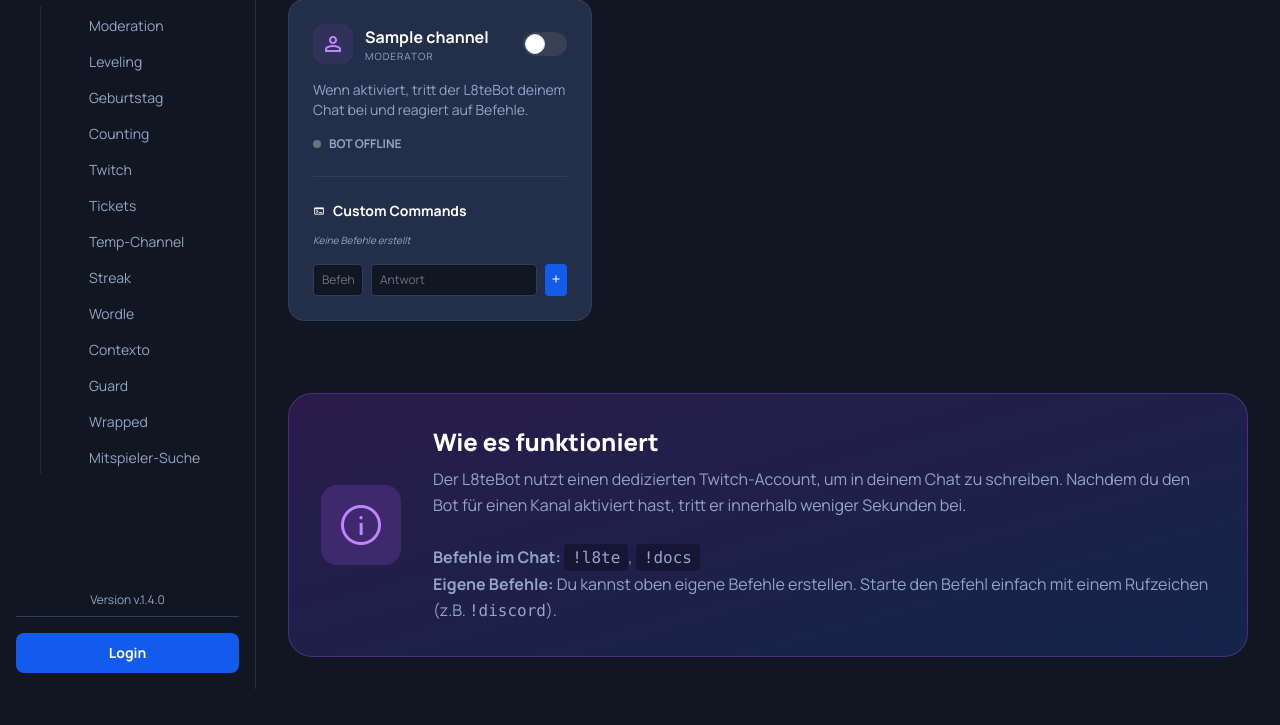
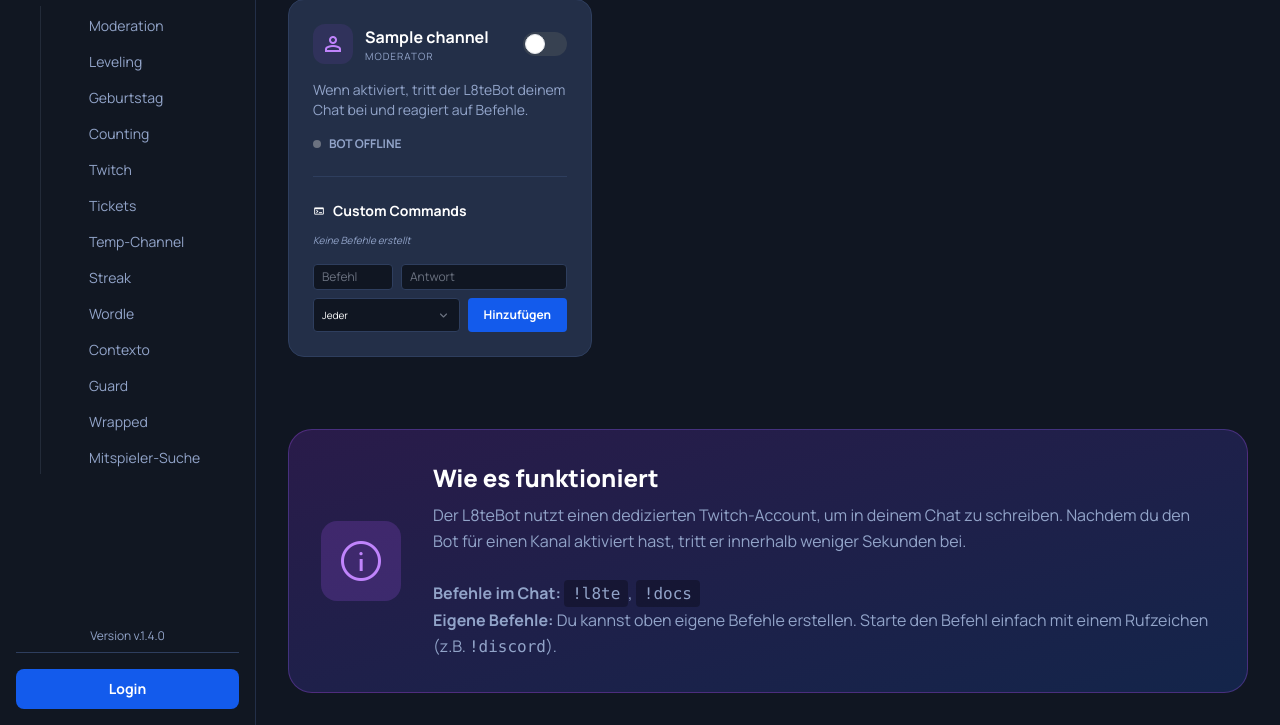
Before and after one commit to L8teNever/L8teBot, a Flask app: template web/templates/twitch_bot_dashboard.html in a window 1280 px wide. Shown: the part 230-955 px from the top of the page. Before the commit the page ends 919 px from the top, so only its background shows below. Run offline with Flask 3, Linux system fonts and the light colour scheme; the template is opened without the code that fills it: most values are stand-ins (such as "Sample title", 1, 10 or a date in 2020); parts of the project's set-up code (start-up, migrations or seed data) failed here and were passed over; some libraries are stand-ins or nearby versions.

Commit message:
feat: Implement custom command permissions with UI for setting and displaying them, and backend enforcement during command invocation.

```diff
--- a/main.py
+++ b/main.py
@@ -2406,13 +2406,14 @@ def twitch_add_command():
     channel_name = request.form.get("channel_name")
     command = request.form.get("command")
     response = request.form.get("response")
+    permission = request.form.get("permission", "everyone")
 
     if not channel_name or not command or not response:
         return jsonify({"success": False, "message": "Unvollständige Daten"})
 
     cog = bot.get_cog("Twitch-Bot")
     if cog:
-        cog.save_custom_command(channel_name, command, response)
+        cog.save_custom_command(channel_name, command, response, permission)
         return jsonify({"success": True, "message": f"Befehl !{command} hinzugefügt"})
 
     return jsonify({"success": False, "message": "Bot Modul nicht geladen"})
--- a/web/templates/twitch_bot_dashboard.html
+++ b/web/templates/twitch_bot_dashboard.html
@@ -83,15 +83,24 @@
                     Custom Commands
                 </h4>
 
-                <div class="space-y-2 mb-4 max-h-40 overflow-y-auto">
+                <div class="space-y-2 mb-4 max-h-60 overflow-y-auto">
                     {% set custom_cmds = bot_config.channels.get(channel.broadcaster_login.lower(), {}).custom_commands
                     %}
                     {% if custom_cmds %}
-                    {% for cmd, resp in custom_cmds.items() %}
+                    {% for cmd, data in custom_cmds.items() %}
+                    {% set resp = data.response if data is mapping else data %}
+                    {% set perm = data.permission if data is mapping else 'everyone' %}
                     <div
                         class="flex items-center justify-between p-2 rounded bg-background-dark border border-[#2e3e5e] group">
                         <div class="min-w-0">
+                            <div class="flex items-center gap-2">
                                 <p class="text-primary text-xs font-bold font-mono">!{{ cmd }}</p>
+                                <span
+                                    class="text-[8px] px-1.5 py-0.5 rounded bg-white/5 text-text-secondary uppercase font-bold">
+                                    {{ 'Alle' if perm == 'everyone' else 'Mods' if perm == 'mods' else 'VIPs' if perm ==
+                                    'vips' else 'Mods/VIPs' }}
+                                </span>
+                            </div>
                             <p class="text-[10px] text-text-secondary truncate">{{ resp }}</p>
                         </div>
                         <button onclick="removeCommand('{{ channel.broadcaster_login }}', '{{ cmd }}')"
@@ -105,14 +114,26 @@
                     {% endif %}
                 </div>
 
-                <form onsubmit="addCommand(event, '{{ channel.broadcaster_login }}')" class="flex gap-2">
+                <form onsubmit="addCommand(event, '{{ channel.broadcaster_login }}')" class="flex flex-col gap-2">
+                    <div class="flex gap-2">
                         <input type="text" name="command" placeholder="Befehl" required
                             class="w-1/3 px-2 py-1 rounded bg-background-dark border border-[#2e3e5e] text-white text-xs focus:outline-none focus:border-primary">
                         <input type="text" name="response" placeholder="Antwort" required
                             class="flex-1 px-2 py-1 rounded bg-background-dark border border-[#2e3e5e] text-white text-xs focus:outline-none focus:border-primary">
-                    <button type="submit" class="p-1 rounded bg-primary text-white hover:bg-blue-600 transition-colors">
-                        <span class="material-symbols-outlined text-sm">add</span>
+                    </div>
+                    <div class="flex gap-2">
+                        <select name="permission"
+                            class="flex-1 px-2 py-1 rounded bg-background-dark border border-[#2e3e5e] text-white text-[10px] focus:outline-none focus:border-primary">
+                            <option value="everyone">Jeder</option>
+                            <option value="mods">Nur Moderatoren</option>
+                            <option value="vips">Nur VIPs & Mods</option>
+                            <option value="mods_vips">Moderatoren & VIPs</option>
+                        </select>
+                        <button type="submit"
+                            class="px-4 py-1 rounded bg-primary text-white hover:bg-blue-600 transition-colors text-xs font-bold">
+                            Hinzufügen
                         </button>
+                    </div>
                 </form>
             </div>
         </div>
```
Also changed, not shown: cogs/twitch_chat_bot.py (+33 -5 lines). Lines whose indentation alone changed are shown as unchanged.
